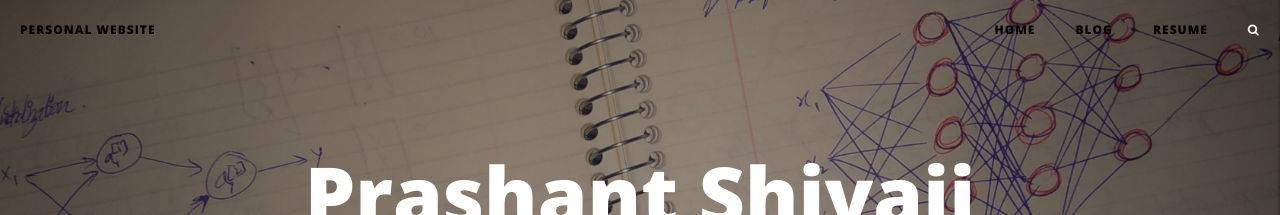
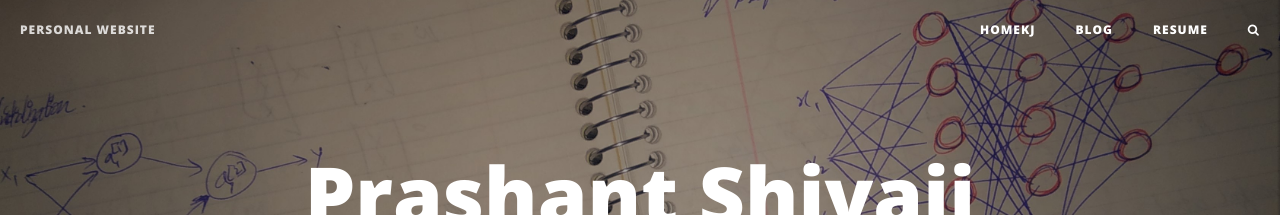
Before and after one commit to PrashantShivajiBhapkar/PrashantShivajiBBhapkar.github.io, a Jekyll site: the page built from index.html, in a window 1280 px wide. Shown: the top 215 px of the page. Built offline with Jekyll 4.4.1, drawn with Linux system fonts in a browser that asks for light colours; nearby versions of some CDN libraries.

Commit message:
updated header

```diff
--- a/_includes/nav.html
+++ b/_includes/nav.html
@@ -10,20 +10,20 @@
                 <span class="icon-bar"></span>
                 <span class="icon-bar"></span>
             </button>
-            <a class="navbar-brand" href="/" style="color:black;padding:20px; font-family:'Open Sans', 'Helvetica Neue', Helvetica, Arial, sans-serif; text-transform:uppercase;font-size:12px;font-weight:800;letter-spacing:1px;">{{ site.title }}</a>
+            <a class="navbar-brand" href="/" style="padding:20px; font-family:'Open Sans', 'Helvetica Neue', Helvetica, Arial, sans-serif; text-transform:uppercase;font-size:12px;font-weight:800;letter-spacing:1px;">{{ site.title }}</a>
         </div>
 
         <!-- Collect the nav links, forms, and other content for toggling -->
         <div class="collapse navbar-collapse" id="bs-example-navbar-collapse-1">
             <ul class="nav navbar-nav navbar-right">
                 <li>
-                    <a href="/" style="color:black;padding:20px; font-family:'Open Sans', 'Helvetica Neue', Helvetica, Arial, sans-serif; text-transform:uppercase;font-size:12px;font-weight:800;letter-spacing:1px; hover:#d1d1d1">home</a>
+                    <a href="/" style="padding:20px; font-family:'Open Sans', 'Helvetica Neue', Helvetica, Arial, sans-serif; text-transform:uppercase;font-size:12px;font-weight:800;letter-spacing:1px;">homekj</a>
                 </li>
                 <li>
-                    <a href="/blog/" style="color:black;padding:20px; font-family:'Open Sans', 'Helvetica Neue', Helvetica, Arial, sans-serif; text-transform:uppercase;font-size:12px;font-weight:800;letter-spacing:1px; hover:#d1d1d1">blog</a>
+                    <a href="/blog/" style="padding:20px; font-family:'Open Sans', 'Helvetica Neue', Helvetica, Arial, sans-serif; text-transform:uppercase;font-size:12px;font-weight:800;letter-spacing:1px;">blog</a>
                 </li>
                 <li>
-                    <a href="/resume/Resume PrashantShivajiBhapkar.pdf" style="color:black;padding:20px; font-family:'Open Sans', 'Helvetica Neue', Helvetica, Arial, sans-serif; text-transform:uppercase;font-size:12px;font-weight:800;letter-spacing:1px; hover:#d1d1d1">resume</a>
+                    <a href="/resume/Resume PrashantShivajiBhapkar.pdf" style="padding:20px; font-family:'Open Sans', 'Helvetica Neue', Helvetica, Arial, sans-serif; text-transform:uppercase;font-size:12px;font-weight:800;letter-spacing:1px;">resume</a>
                 </li>
                 <li>
                     <a href="/search/" class="nav-search-link" title="SEARCH">
```
